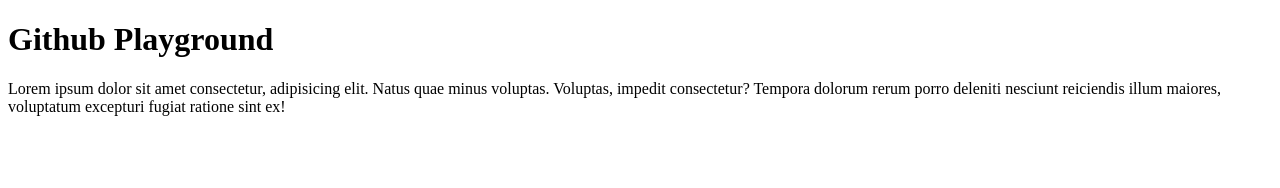
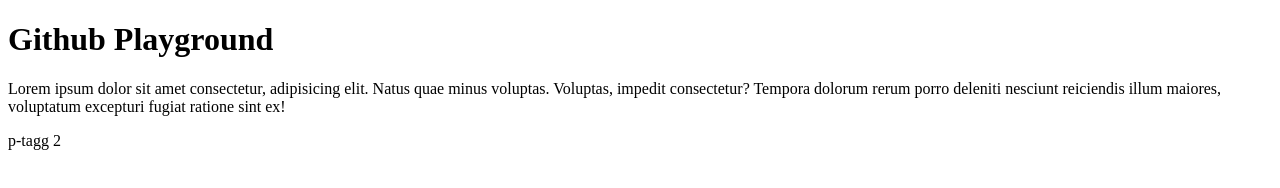
Before and after one commit to zazzzi/github-playground, a plain HTML site: page index.html in a window 1280 px wide. Drawn offline with Linux system fonts and the light colour scheme.

Commit message:
New p tagg

```diff
--- a/index.html
+++ b/index.html
@@ -17,6 +17,8 @@
         consectetur? Tempora dolorum rerum porro deleniti nesciunt reiciendis illum maiores, voluptatum excepturi fugiat
         ratione sint ex!</p>
 
+    <p>p-tagg 2</p>
+
 </body>
 
 </html>
```
